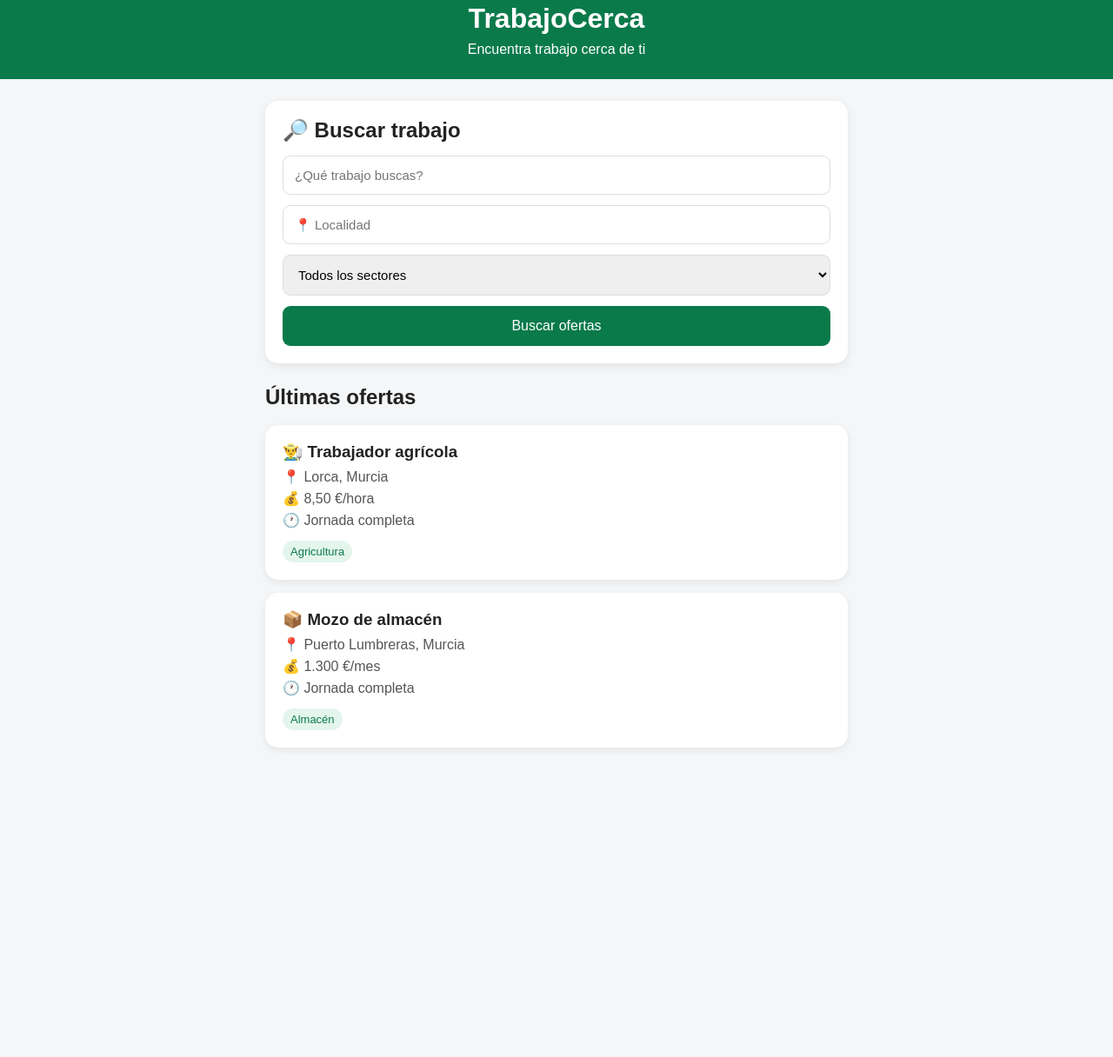
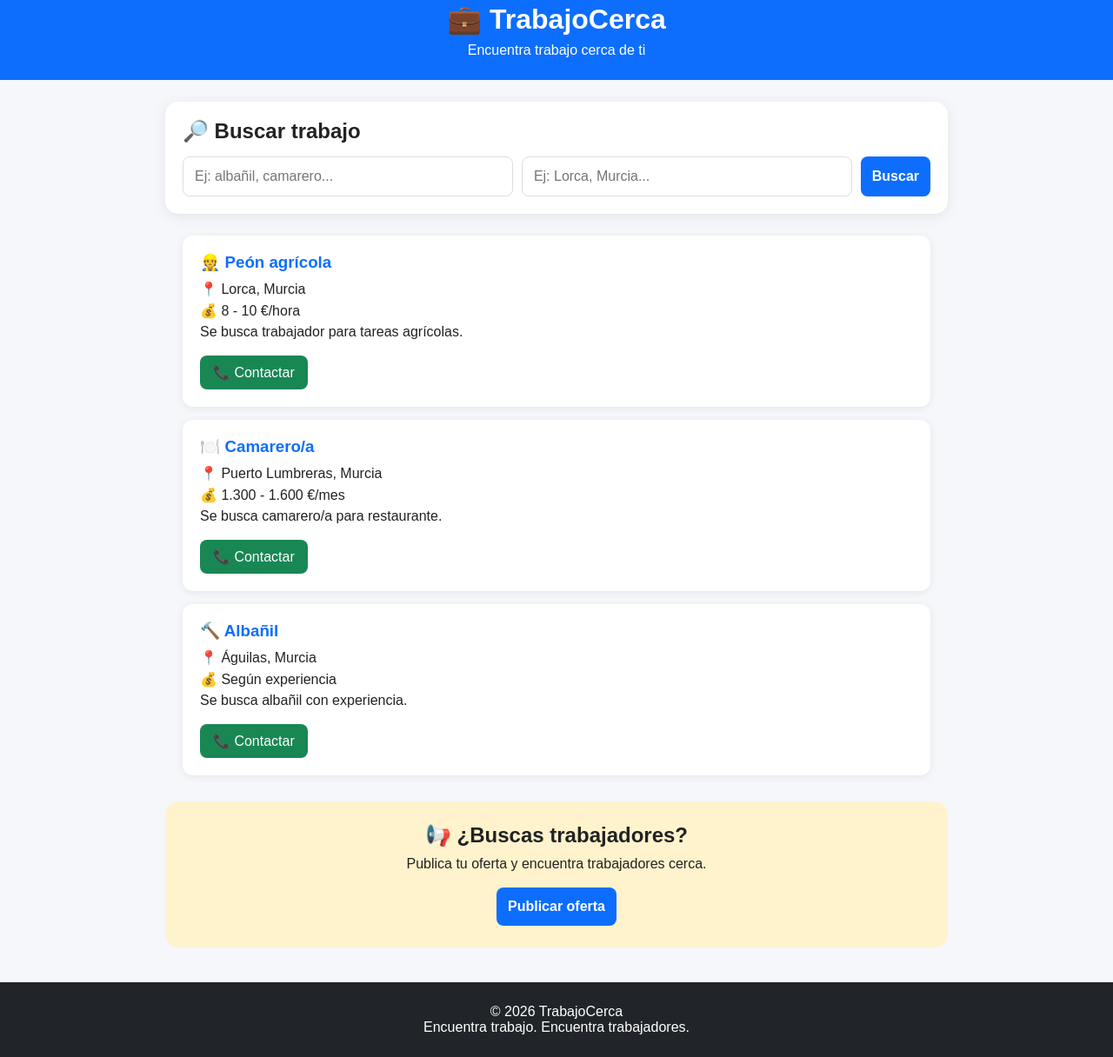
Before and after one commit to sahbi07/trabajocerca, a plain HTML site: page index.html in a window 1280 px wide. Shown: the part 22-1238 px from the top of the page at 87% size. Before the commit the page ends 907 px from the top, so only its background shows below. Drawn offline with Linux system fonts and the light colour scheme.

Commit message:
Update index.html

```diff
--- a/index.html
+++ b/index.html
@@ -3,7 +3,7 @@
 <head>
   <meta charset="UTF-8">
   <meta name="viewport" content="width=device-width, initial-scale=1.0">
-  <title>TrabajoCerca</title>
+  <title>TrabajoCerca - Encuentra trabajo cerca de ti</title>
 
   <style>
     * {
@@ -14,12 +14,12 @@
     }
 
     body {
-      background: #f4f6f8;
+      background: #f5f7fa;
       color: #222;
     }
 
     header {
-      background: #0b7a4b;
+      background: #0d6efd;
       color: white;
       padding: 25px 20px;
       text-align: center;
@@ -30,79 +30,119 @@
       margin-bottom: 8px;
     }
 
-    .container {
-      max-width: 700px;
-      margin: 25px auto;
-      padding: 0 15px;
+    header p {
+      font-size: 16px;
     }
 
-    .search {
+    .buscador {
       background: white;
+      max-width: 900px;
+      margin: 25px auto;
       padding: 20px;
       border-radius: 15px;
-      box-shadow: 0 3px 12px rgba(0,0,0,0.08);
-      margin-bottom: 25px;
+      box-shadow: 0 3px 15px rgba(0,0,0,0.08);
     }
 
-    .search h2 {
+    .buscador h2 {
       margin-bottom: 15px;
     }
 
+    .fila {
+      display: flex;
+      gap: 10px;
+      flex-wrap: wrap;
+    }
+
+    input, select, button {
+      padding: 13px;
+      border: 1px solid #ddd;
+      border-radius: 8px;
+      font-size: 16px;
+    }
+
     input, select {
-      width: 100%;
-      padding: 13px;
-      margin-bottom: 12px;
-      border: 1px solid #ddd;
-      border-radius: 9px;
-      font-size: 15px;
+      flex: 1;
+      min-width: 180px;
     }
 
     button {
-      width: 100%;
-      padding: 14px;
-      background: #0b7a4b;
+      background: #0d6efd;
       color: white;
       border: none;
-      border-radius: 9px;
-      font-size: 16px;
       cursor: pointer;
+      font-weight: bold;
     }
 
     button:hover {
-      background: #09643e;
+      background: #0b5ed7;
     }
 
-    .job {
+    .ofertas {
+      max-width: 900px;
+      margin: 25px auto;
+      padding: 0 20px;
+    }
+
+    .oferta {
       background: white;
       padding: 20px;
-      border-radius: 15px;
       margin-bottom: 15px;
-      box-shadow: 0 3px 10px rgba(0,0,0,0.07);
+      border-radius: 12px;
+      box-shadow: 0 2px 10px rgba(0,0,0,0.07);
     }
 
-    .job h3 {
-      margin-bottom: 8px;
+    .oferta h3 {
+      color: #0d6efd;
+      margin-bottom: 10px;
     }
 
-    .job p {
+    .oferta p {
       margin: 6px 0;
-      color: #555;
     }
 
-    .badge {
+    .contactar {
       display: inline-block;
-      background: #e4f5ed;
-      color: #0b7a4b;
-      padding: 5px 9px;
-      border-radius: 20px;
-      font-size: 13px;
-      margin-top: 8px;
+      margin-top: 12px;
+      padding: 10px 15px;
+      background: #198754;
+      color: white;
+      text-decoration: none;
+      border-radius: 8px;
     }
 
-    #mensaje {
+    .publicar {
+      max-width: 900px;
+      margin: 30px auto;
+      padding: 25px 20px;
+      background: #fff3cd;
+      border-radius: 15px;
       text-align: center;
-      margin: 20px 0;
-      color: #666;
+    }
+
+    .publicar h2 {
+      margin-bottom: 10px;
+    }
+
+    footer {
+      margin-top: 40px;
+      padding: 25px;
+      background: #212529;
+      color: white;
+      text-align: center;
+    }
+
+    @media (max-width: 600px) {
+      header h1 {
+        font-size: 27px;
+      }
+
+      .fila {
+        flex-direction: column;
+      }
+
+      input, select, button {
+        width: 100%;
+      }
     }
   </style>
 </head>
@@ -110,104 +150,90 @@
 <body>
 
   <header>
-  <h1>TrabajoCerca</h1>
+    <h1>💼 TrabajoCerca</h1>
     <p>Encuentra trabajo cerca de ti</p>
   </header>
 
-<div class="container">
-
-  <div class="search">
+  <section class="buscador">
     <h2>🔎 Buscar trabajo</h2>
 
-    <input id="trabajo" type="text" placeholder="¿Qué trabajo buscas?">
+    <div class="fila">
+      <input type="text" id="trabajo" placeholder="Ej: albañil, camarero...">
 
-    <input id="localidad" type="text" placeholder="📍 Localidad">
+      <input type="text" id="ubicacion" placeholder="Ej: Lorca, Murcia...">
 
-    <select id="sector">
-      <option value="">Todos los sectores</option>
-      <option value="agricultura">Agricultura</option>
-      <option value="almacén">Almacén</option>
-      <option value="construcción">Construcción</option>
-      <option value="hostelería">Hostelería</option>
-      <option value="limpieza">Limpieza</option>
-    </select>
+      <button onclick="buscarTrabajo()">Buscar</button>
+    </div>
+  </section>
 
-    <button onclick="buscarOfertas()">Buscar ofertas</button>
+  <section class="ofertas">
+
+    <div class="oferta">
+      <h3>👷 Peón agrícola</h3>
+      <p>📍 Lorca, Murcia</p>
+      <p>💰 8 - 10 €/hora</p>
+      <p>Se busca trabajador para tareas agrícolas.</p>
+
+      <a class="contactar" href="tel:+34600000000">
+        📞 Contactar
+      </a>
     </div>
 
-  <h2>Últimas ofertas</h2>
+    <div class="oferta">
+      <h3>🍽️ Camarero/a</h3>
+      <p>📍 Puerto Lumbreras, Murcia</p>
+      <p>💰 1.300 - 1.600 €/mes</p>
+      <p>Se busca camarero/a para restaurante.</p>
 
-  <br>
-
-  <div id="ofertas">
-
-    <div class="job" data-trabajo="trabajador agrícola" data-localidad="lorca murcia" data-sector="agricultura">
-      <h3>👨‍🌾 Trabajador agrícola</h3>
-      <p>📍 Lorca, Murcia</p>
-      <p>💰 8,50 €/hora</p>
-      <p>🕐 Jornada completa</p>
-      <span class="badge">Agricultura</span>
+      <a class="contactar" href="tel:+34600000000">
+        📞 Contactar
+      </a>
     </div>
 
-    <div class="job" data-trabajo="mozo de almacén" data-localidad="puerto lumbreras murcia" data-sector="almacén">
-      <h3>📦 Mozo de almacén</h3>
-      <p>📍 Puerto Lumbreras, Murcia</p>
-      <p>💰 1.300 €/mes</p>
-      <p>🕐 Jornada completa</p>
-      <span class="badge">Almacén</span>
+    <div class="oferta">
+      <h3>🔨 Albañil</h3>
+      <p>📍 Águilas, Murcia</p>
+      <p>💰 Según experiencia</p>
+      <p>Se busca albañil con experiencia.</p>
+
+      <a class="contactar" href="tel:+34600000000">
+        📞 Contactar
+      </a>
     </div>
 
-  </div>
+  </section>
 
-  <p id="mensaje"></p>
+  <section class="publicar">
+    <h2>📢 ¿Buscas trabajadores?</h2>
+    <p>Publica tu oferta y encuentra trabajadores cerca.</p>
+    <br>
+    <button onclick="alert('Próximamente podrás publicar ofertas de trabajo.')">
+      Publicar oferta
+    </button>
+  </section>
 
-</div>
+  <footer>
+    <p>© 2026 TrabajoCerca</p>
+    <p>Encuentra trabajo. Encuentra trabajadores.</p>
+  </footer>
 
   <script>
+    function buscarTrabajo() {
+      const trabajo = document.getElementById("trabajo").value.toLowerCase();
+      const ubicacion = document.getElementById("ubicacion").value.toLowerCase();
 
-function buscarOfertas() {
+      const ofertas = document.querySelectorAll(".oferta");
 
-  const trabajo = document.getElementById("trabajo").value.toLowerCase().trim();
-  const localidad = document.getElementById("localidad").value.toLowerCase().trim();
-  const sector = document.getElementById("sector").value.toLowerCase();
+      ofertas.forEach(oferta => {
+        const texto = oferta.innerText.toLowerCase();
 
-  const ofertas = document.querySelectorAll(".job");
-
-  let encontradas = 0;
-
-  ofertas.forEach(function(oferta) {
-
-    const textoTrabajo = oferta.dataset.trabajo;
-    const textoLocalidad = oferta.dataset.localidad;
-    const textoSector = oferta.dataset.sector;
-
-    const coincideTrabajo =
-      trabajo === "" || textoTrabajo.includes(trabajo);
-
-    const coincideLocalidad =
-      localidad === "" || textoLocalidad.includes(localidad);
-
-    const coincideSector =
-      sector === "" || textoSector === sector;
-
-    if (coincideTrabajo && coincideLocalidad && coincideSector) {
+        if (texto.includes(trabajo) && texto.includes(ubicacion)) {
           oferta.style.display = "block";
-      encontradas++;
         } else {
           oferta.style.display = "none";
         }
-
       });
-
-  const mensaje = document.getElementById("mensaje");
-
-  if (encontradas === 0) {
-    mensaje.textContent = "❌ No hemos encontrado ofertas con esos filtros.";
-  } else {
-    mensaje.textContent = "✅ " + encontradas + " oferta(s) encontrada(s).";
     }
-}
-
   </script>
 
 </body>
```
Lines whose indentation alone changed are shown as unchanged.
